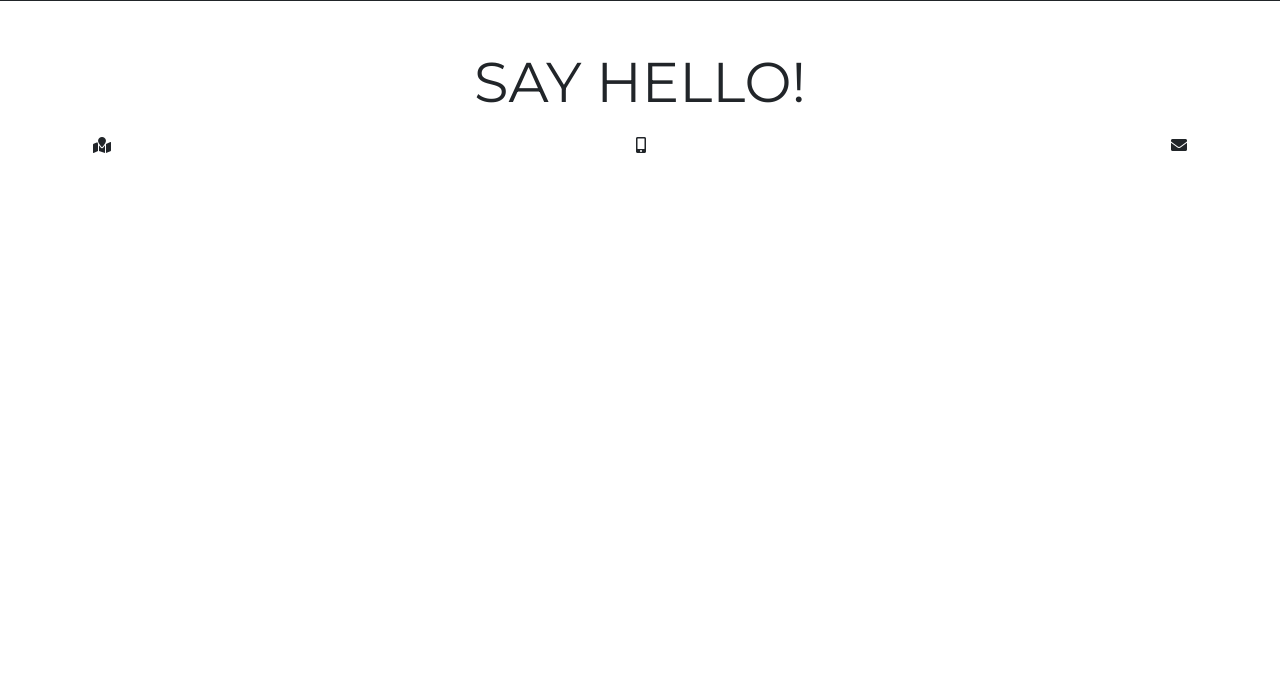
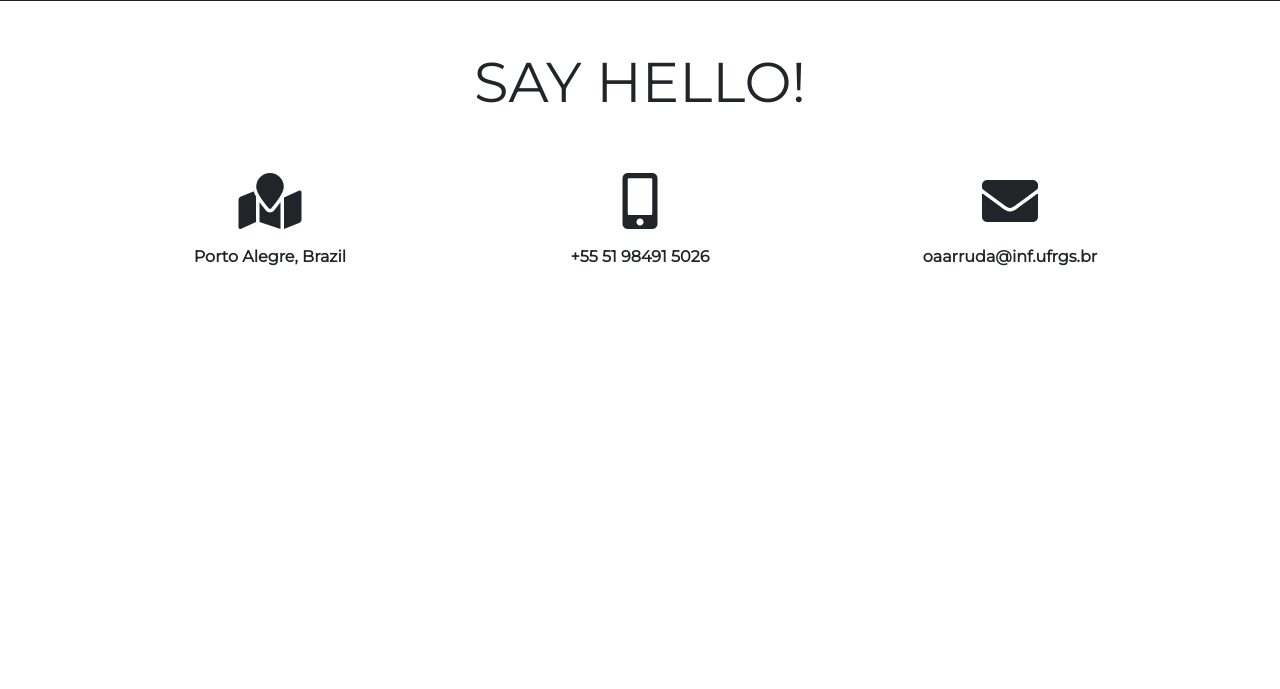
Before and after one commit to OctavioArruda/Blog, a PHP site: page / in a window 1280 px wide. Shown: the part 2578-3267 px from the top of the page. Before the commit the page ends 2731 px from the top, so only its background shows below. Run offline with PHP 8.4, Linux system fonts and the light colour scheme; some libraries are stand-ins or nearby versions.

Commit message:
contact page added

```diff
--- a/blog.html
+++ b/blog.html
@@ -46,7 +46,7 @@
                     <a class="nav-link" href="#about-me">About</a>
                 </li>
                 <li class="nav-item p-2">
-                    <a class="nav-link" href="#">Contact</a>
+                    <a class="nav-link" href="#contact-me">Contact</a>
                 </li>
             </ul>
         </div>
@@ -155,7 +155,8 @@
                 <div class="p-2 mt-5">
                     <h1 class="display-4 about-me-title mb-5">A story about me.</h1>
 
-                    <p class="main-text text-justify">I'm Octavio Arruda and I'm a Web Developer. Lorem Ipsum is simply dummy text of
+                    <p class="main-text text-justify">I'm Octavio Arruda and I'm a Web Developer. Lorem Ipsum is simply
+                        dummy text of
                         the printing and typesetting industry.<br> Lorem Ipsum has been the industry's standard dummy
                         text ever since the <br>1500s, when an unknown printer took a galley of type and scrambled it
                         to make a type specimen book.</p>
@@ -196,7 +197,7 @@
                     </div>
                 </div>
                 <div class="p-2 mt-5 ml-5">
-                    <img src="profilepic.jpg" alt="me" class="rounded img-fluid">
+                    <img src="profilepic.jpg" alt="me" class="rounded img-fluid img-responsive">
                 </div>
             </div>
         </div>
@@ -207,13 +208,26 @@
     <!-- FORTH SCREEN START  -->
     <section id="contact-me">
         <div class="container mt-5">
-            <div class="row justify-content-center">
-                <h1 class="display-4 main-text">SAY HELLO!</h1>
-            </div>
-            <div class="d-flex justify-content-between">
-                <div class="p-2"><i class="fas fa-map-marked"></i></div>
-                <div class="p-2"><i class="fas fa-mobile-alt"></i></div>
-                <div class="p-2"><i class="fas fa-envelope"></i></div>
+            <div class="d-flex flex-column">
+                <div class="d-flex flex-row">
+                    <div class="col text-center">
+                        <h1 class="display-4 main-text">SAY HELLO!</h1>
+                    </div>
+                </div>
+                <div class="d-flex flex-row mt-5">
+                    <div class="col text-center">
+                        <i class="fas fa-map-marked display-4 pb-3"></i>
+                        <p class="main-text">Porto Alegre, Brazil</p>
+                    </div>
+                    <div class="col text-center">
+                        <i class="fas fa-mobile-alt display-4 pb-3"></i>
+                        <p class="main-text">+55 51 98491 5026</p>
+                    </div>
+                    <div class="col text-center">
+                        <i class="fas fa-envelope display-4 pb-3"></i>
+                        <p class="main-text">oaarruda@inf.ufrgs.br</p>
+                    </div>
+                </div>
             </div>
         </div>
     </section>
--- a/css/styles.css
+++ b/css/styles.css
@@ -1,3 +1,7 @@
+html {
+    scroll-behavior: smooth;
+  }
+
 .main-title{
     font-family: 'Montserrat', sans-serif;
     font-weight: 800;
@@ -55,6 +59,11 @@
     font-family: 'Montserrat', sans-serif;
 }
 
+#contact-me {
+    background-size: cover;
+    min-height: 80vh;
+}
+
 /* Responsive layout: */
 
 @media (max-width: 1200px){
@@ -73,4 +82,14 @@
     #about-me {
         padding: 0.2rem;
     }
+
+    #about-me h1 {
+        font-weight: 100;
+        font-size: 1.5rem;
+    }
+
+    #about-me p {
+        font-weight: 100;
+        font-size: 1rem;
+    }
 }
```
